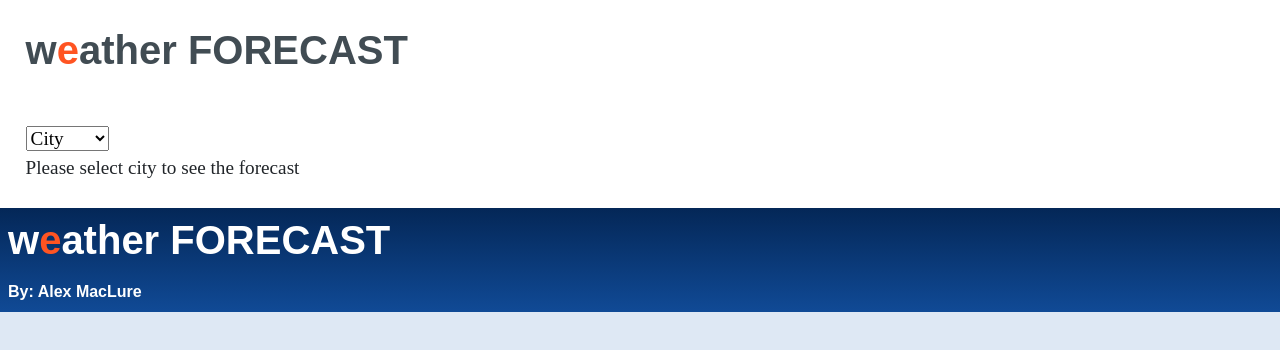
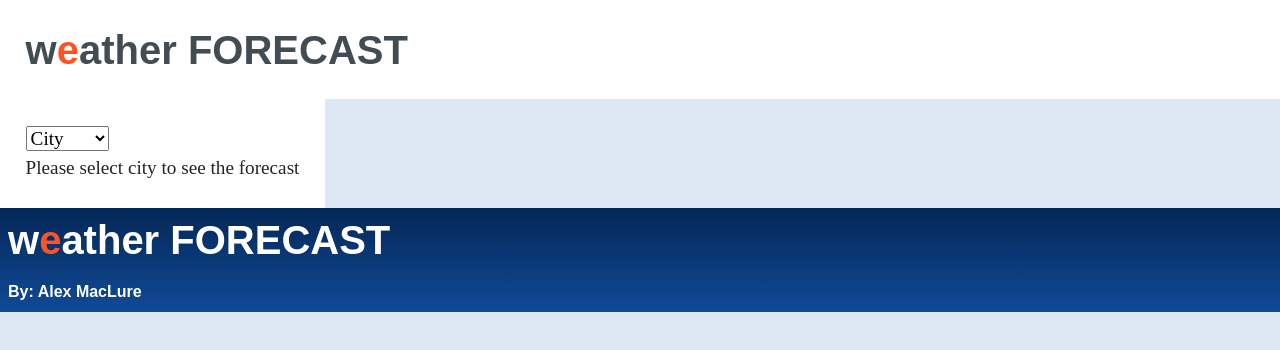
Before and after one commit to alexthemac/weather-app, a React (Create React App) app: page / in a window 1280 px wide. Shown: the top 350 px of the page. Built offline with nearby package versions, Linux system fonts and the light colour scheme.

Commit message:
Change layout of forecast and weather

```diff
--- a/src/App.css
+++ b/src/App.css
@@ -1,6 +1,12 @@
 .App {
   height: 100vh;
   background: #dee8f4;
+  display: flex;
+  flex-direction: column;
+}
+
+.weather-forecast {
+  display:flex;
 }
 
 /* .App-logo {
--- a/src/App.js
+++ b/src/App.js
@@ -72,10 +72,16 @@ function App() {
   return (
     <div className="App">
       <Header/>
-      <CityDropDown cityName={cityName} setCityName={setCityName}/>
-      { Object.keys(weatherDataObj).length > 0 && <Weather weatherDataObj={weatherDataObj} kelvinToCelsius={kelvinToCelsius} /> }
-      { Object.keys(weatherDataObj).length > 0 && <ForecastButton forecastShow={forecastShow} setForecastShow={setForecastShow} /> }
-      { forecastShow === true && cityName !== "" && <Forecast forecastDataArray={forecastDataArray} dateAndTimeFromdt={dateAndTimeFromdt} kelvinToCelsius={kelvinToCelsius} /> }
+      <div className="weather-forecast">
+        <div>
+          <CityDropDown cityName={cityName} setCityName={setCityName}/>
+          { Object.keys(weatherDataObj).length > 0 && <Weather weatherDataObj={weatherDataObj} kelvinToCelsius={kelvinToCelsius} /> }
+        </div>
+        <div>
+          { Object.keys(weatherDataObj).length > 0 && <ForecastButton forecastShow={forecastShow} setForecastShow={setForecastShow} /> }
+          { forecastShow === true && cityName !== "" && <Forecast forecastDataArray={forecastDataArray} dateAndTimeFromdt={dateAndTimeFromdt} kelvinToCelsius={kelvinToCelsius} /> }
+        </div>
+      </div>
       <Footer/>
     </div>
   );
```
